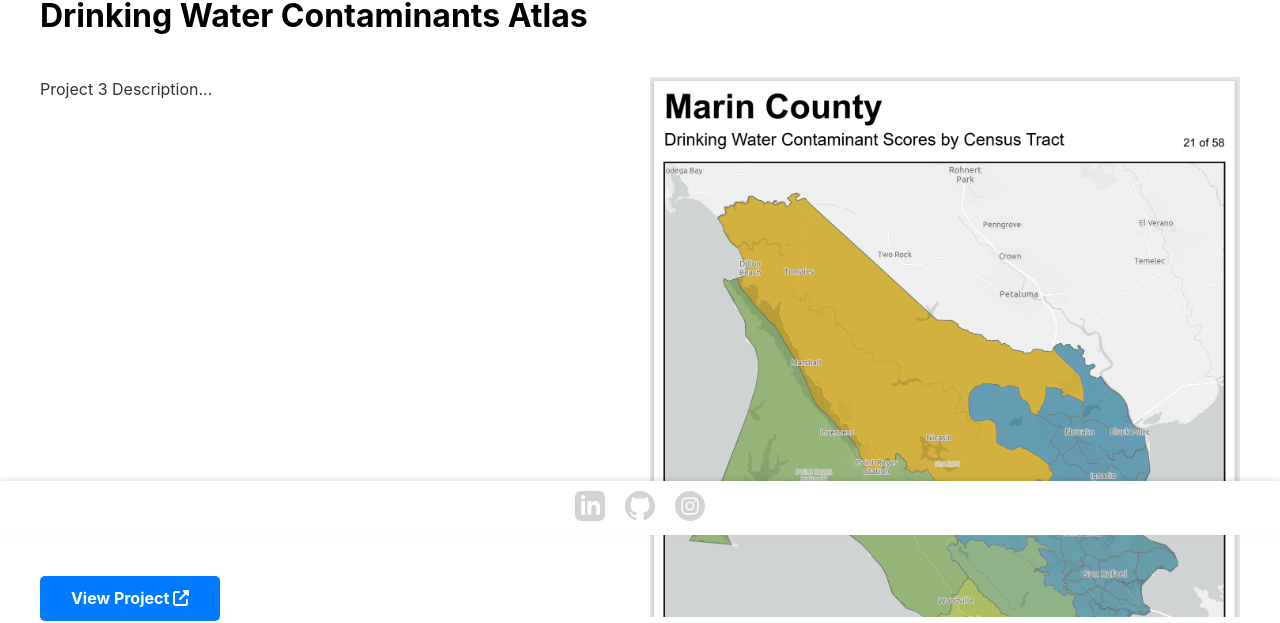
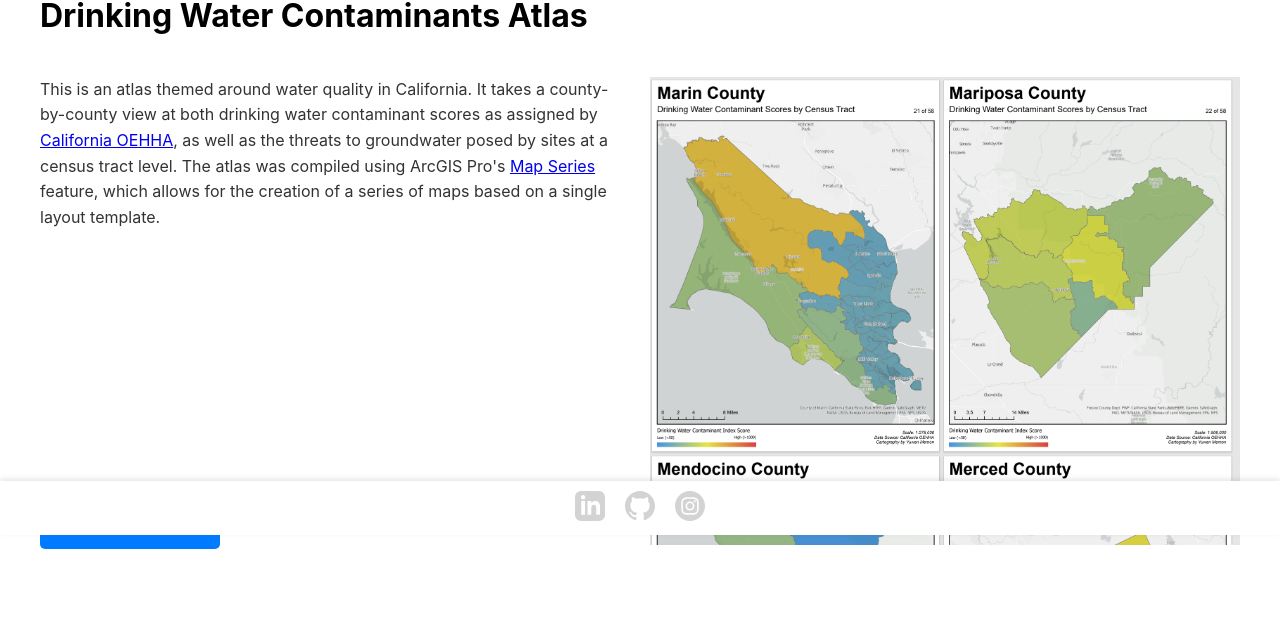
Before and after one commit to yuwenmemon/gis-portfolio, a React (Create React App) app: page /#/project/atlas in a window 1280 px wide. Shown: the part 265-888 px from the top of the page. After the commit the page ends 854 px from the top, so only its background shows below. Built offline with nearby package versions, Linux system fonts and the light colour scheme.

Commit message:
descriptions

```diff
--- a/src/MainPage.js
+++ b/src/MainPage.js
@@ -8,42 +8,42 @@ function MainPage() {
       id: 1,
       title: 'Sonoma County Hazard Scoring',
       imageUrl: 'sonoma3.png',
-      caption: 'Project 1 Description',
+      caption: 'Click for more details >',
       link: '/project/sonoma_hazard',
     },
     {
       id: 2,
       title: 'Sonoma Earthquake Hazard 3D View',
       imageUrl: 'earthquake1.png',
-      caption: 'Project 5 Description',
+      caption: 'Click for more details >',
       link: '/project/sonoma_earthquake',
     },
     {
       id: 3,
       title: 'Fire Hazard in Riverside County',
       imageUrl: 'riverside1.png',
-      caption: 'Project 2 Description',
+      caption: 'Click for more details >',
       link: '/project/riverside',
     },
     {
       id: 4,
       title: 'Drinking Water Contaminants Atlas',
-      imageUrl: 'atlas1.png',
-      caption: 'Project 3 Description',
+      imageUrl: 'atlas3.png',
+      caption: 'Click for more details >',
       link: '/project/atlas',
     },
     {
       id: 5,
       title: 'Cell Tower Viewshed Analysis',
       imageUrl: 'viewshed1.png',
-      caption: 'Project 4 Description',
+      caption: 'Click for more details >',
       link: '/project/viewshed',
     },
     {
       id: 6,
       title: 'Storybook: Film Locations of San Francisco',
       imageUrl: 'film1.png',
-      caption: 'Project 6 Description',
+      caption: 'Click for more details >',
       link: '/project/sffilmstory',
     },
   ];
--- a/src/ProjectPage.js
+++ b/src/ProjectPage.js
@@ -16,6 +16,7 @@ function ProjectPage() {
       <div className="project-page-content">
         <div className="project-page-description">
           {project.description}
+          {project.projectLink && (
             <a
               href={project.projectLink}
               className="project-page-link"
@@ -24,6 +25,7 @@ function ProjectPage() {
             >
               View Project <FontAwesomeIcon icon={faExternalLinkAlt} />
             </a>
+          )}
         </div>
         <div className="project-page-image">
           <img src={project.imageUrl} alt={project.title} />
@@ -76,26 +78,89 @@ function getProjectDetails(projectId) {
     case 'riverside':
       return {
         title: 'Fire Hazard in Riverside County',
-        description: 'Project 2 Description...',
-        imageUrl: 'riverside3.png',
+        description: (
+          <div>
+            This project is an overview of the CAL FIRE identified hazard zones
+            in Riverside County. It identifies which neighborhoods contain a
+            high percentage of land area within a Fire Hazard Zones, as well as
+            identified individual residential parcels within the hazard zone.
+            Detailed attention is given to the neighborhoods of La Sierra Hills
+            and Alessandro Heights, which both contain a substantial portion of
+            land within the hazard zones.
+          </div>
+        ),
+        imageUrl: 'riverside4.png',
+        projectLink: 'projects/Memon_Module6_Assignment.pdf',
       };
     case 'atlas':
       return {
         title: 'Drinking Water Contaminants Atlas',
-        description: 'Project 3 Description...',
-        imageUrl: 'atlas2.png',
+        description: (
+          <div>
+            This is an atlas themed around water quality in California. It takes
+            a county-by-county view at both drinking water contaminant scores as
+            assigned by{' '}
+            <a
+              href="https://oehha.ca.gov/calenviroscreen/report/calenviroscreen-40"
+              target="_blank"
+              rel="noopener noreferrer"
+            >
+              California OEHHA
+            </a>
+            , as well as the threats to groundwater posed by sites at a census
+            tract level. The atlas was compiled using ArcGIS Pro's{' '}
+            <a
+              href="https://pro.arcgis.com/en/pro-app/latest/help/layouts/map-series.htm"
+              target="_blank"
+              rel="noopener noreferrer"
+            >
+              Map Series
+            </a>{' '}
+            feature, which allows for the creation of a series of maps based on
+            a single layout template.
+          </div>
+        ),
+        imageUrl: 'atlas1.png',
+        projectLink: 'projects/Memon Module 4 Assignment.pdf',
       };
     case 'viewshed':
       return {
         title: 'Cell Tower Viewshed Analysis',
-        description: 'Project 4 Description...',
+        description: (
+          <div>
+            Doing a little bit of role-playing as a GIS analyst hired by
+            T-Mobile, this uses ArcGIS Pro's{' '}
+            <a
+              href="https://pro.arcgis.com/en/pro-app/latest/tool-reference/spatial-analyst/viewshed.htm"
+              target="_blank"
+              rel="noopener noreferrer"
+            >
+              {' '}
+              viewshed analysis
+            </a>{' '}
+            capabilities to consider three scenarios by which to extend coverage
+            for cell service within Los Angeles County.
+          </div>
+        ),
         imageUrl: 'viewshed2.png',
+        projectLink: 'projects/Memon Module 3 Assignment.pdf',
       };
     case 'sffilmstory':
       return {
         title: 'Storybook: Film Locations of San Francisco',
-        description: 'Project 6 Description...',
+        description: (
+          <div>
+            This is a fun little, film-themed storybook I created using Google
+            Earth. It is a tour of San Francisco via various famous film
+            locations within the city. Each location is accompanied by a clip of
+            the film in which it appears. The tour is meant to be a fun way to
+            explore the city, as well as a way to highlight the various great
+            films that have been shot in San Francisco over the years.
+          </div>
+        ),
         imageUrl: 'film2.png',
+        projectLink:
+          'https://earth.google.com/earth/d/1VkVogKiIN75BjANd2VLD5l5F2j7L49s-?usp=sharing',
       };
     default:
       return {
```
Lines whose indentation alone changed are shown as unchanged.
